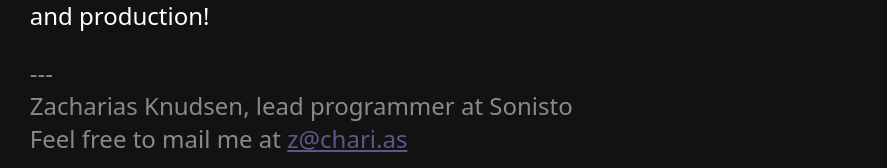
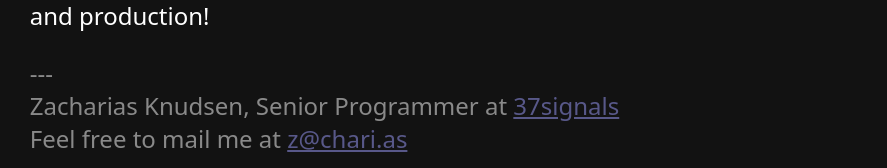
Before and after one commit to zachasme/zachasme.github.io, a Jekyll site: the page built from docs/_posts/2025-03-07-cloudflare-ip-country.markdown, in a window 1280 px wide. Shown: the part 1687-1855 px from the top of the page, without its empty margins (0-887 px from the left). Built offline with Jekyll 4.4.1, drawn with Linux system fonts in a browser that asks for light colours; Markdown is read by kramdown in place of the engine named in the settings.

Commit message:
Update footer

```diff
--- a/docs/_layouts/post.html
+++ b/docs/_layouts/post.html
@@ -10,8 +10,8 @@
 
 <footer>
   ---
-  <br />
-  Zacharias Knudsen, lead programmer at Sonisto
-  <br />
+  <br>
+  Zacharias Knudsen, Senior Programmer at <a href="https://37signals.com">37signals</a>
+  <br>
   Feel free to mail me at <a href="mailto:z@chari.as">z@chari.as</a>
 </footer>
```
